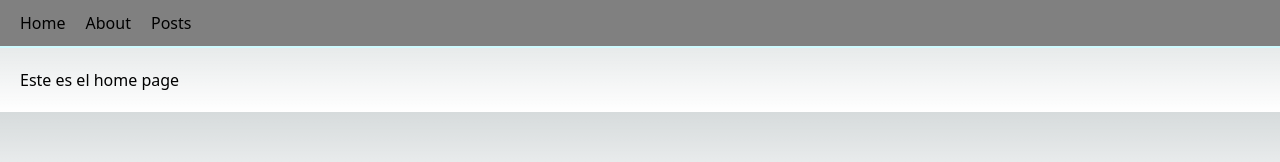
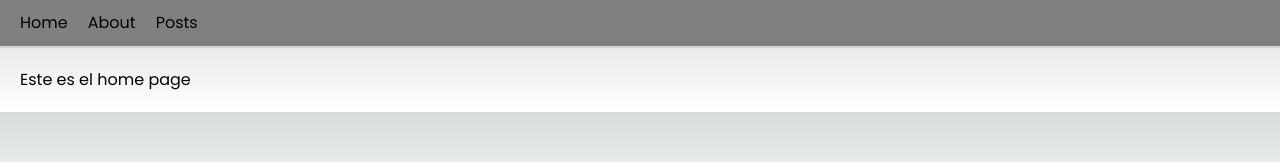
Before and after one commit to cjrojasb/next-js-app, a Next.js app: page / in a window 1280 px wide. Shown: the top 162 px of the page. Built offline with nearby package versions, Linux system fonts and the light colour scheme.

Commit message:
feat: added @next/font

```diff
--- /dev/null
+++ b/app/font.tsx
@@ -0,0 +1,6 @@
+import { Poppins } from "@next/font/google";
+
+export const font = Poppins({
+  subsets: ["latin"],
+  weight: ["400", "700"],
+});
--- a/app/layout.tsx
+++ b/app/layout.tsx
@@ -1,9 +1,11 @@
+import "../styles/globals.css";
+import { font } from "./font";
 import Header from "@/components/Header";
-import "../styles/globals.css";
 
 export const metadata = {
   title: "Next.js",
   description: "Generated by Next.js",
+  variable: "--font-poppins"
 };
 
 export default function RootLayout({
@@ -13,7 +15,7 @@ export default function RootLayout({
 }) {
   return (
     <html lang="en">
-      <body>
+      <body className={font.className}>
         <Header />
         <div className="main p-5">{children}</div>
       </body>
--- a/package.json
+++ b/package.json
@@ -9,6 +9,7 @@
     "lint": "next lint"
   },
   "dependencies": {
+    "@next/font": "^13.4.13",
     "@types/node": "20.4.6",
     "@types/react": "18.2.18",
     "@types/react-dom": "18.2.7",
```
Also changed, not shown: 1 other file (tests, documents, lock files or other folders).
